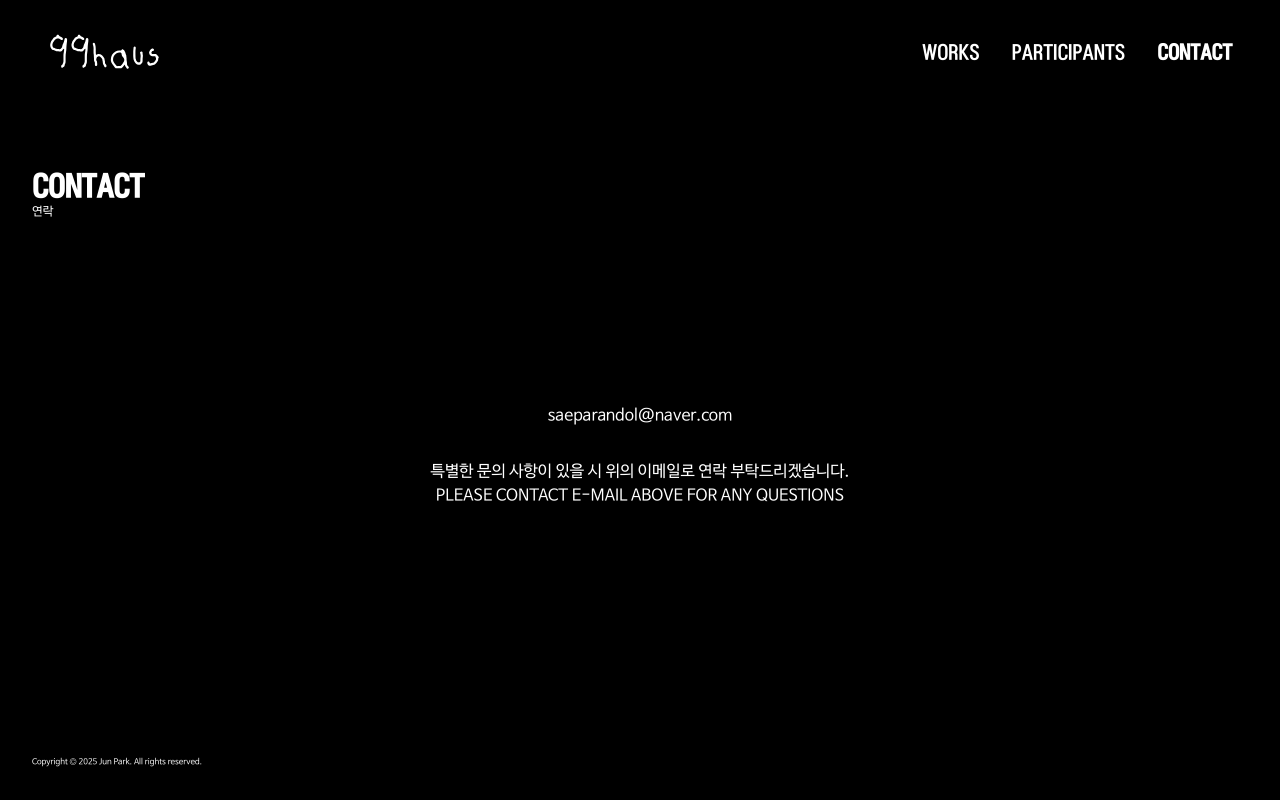
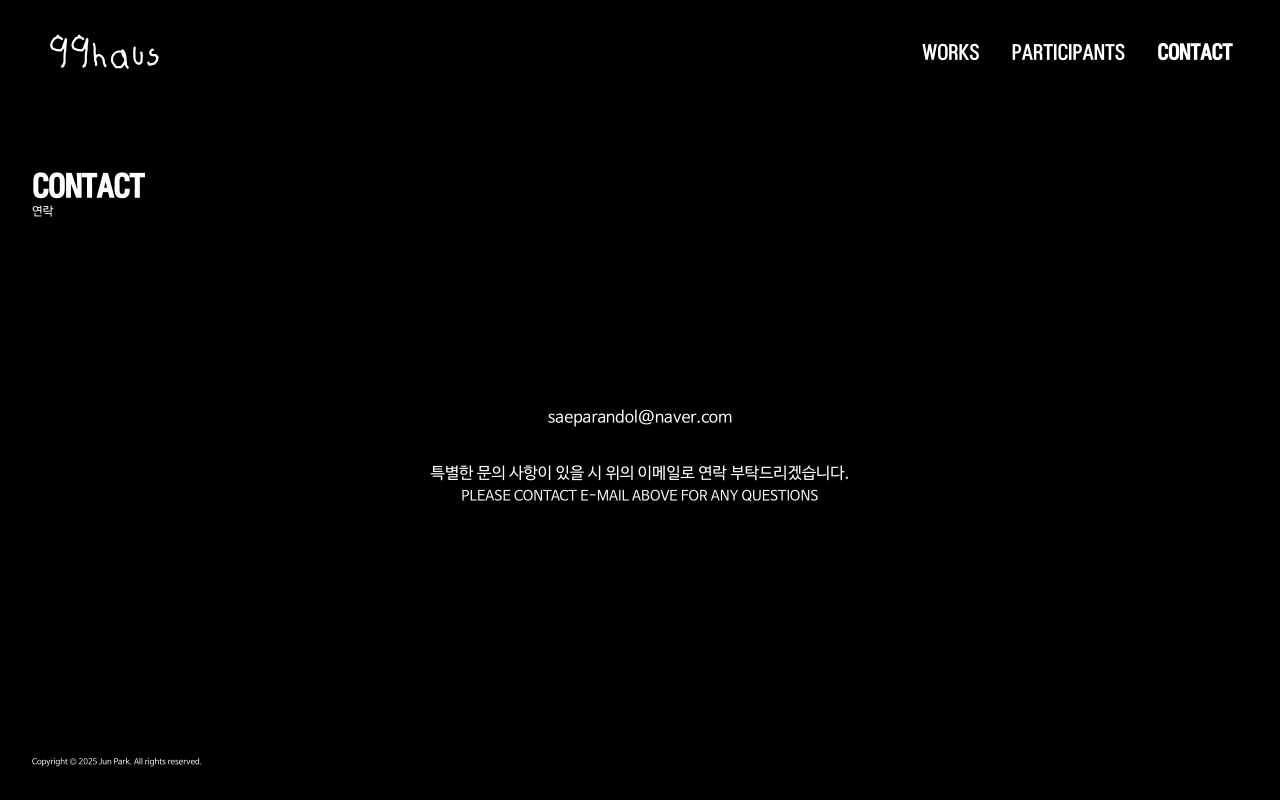
Before and after one commit to jihun-io/guguhaus, a Next.js app: page /contact in a window 1280 px wide. Built offline with nearby package versions, Linux system fonts and the light colour scheme.

Commit message:
UI 개선: 연락처 페이지의 텍스트 크기 조정

```diff
--- a/src/app/contact/page.tsx
+++ b/src/app/contact/page.tsx
@@ -14,7 +14,7 @@ export default function Contact() {
           saeparandol@naver.com
         </a>
         <p>특별한 문의 사항이 있을 시 위의 이메일로 연락 부탁드리겠습니다.</p>
-        <p className="uppercase">
+        <p className="uppercase text-sm">
           Please contact E-mail above for any questions
         </p>
       </article>
```
